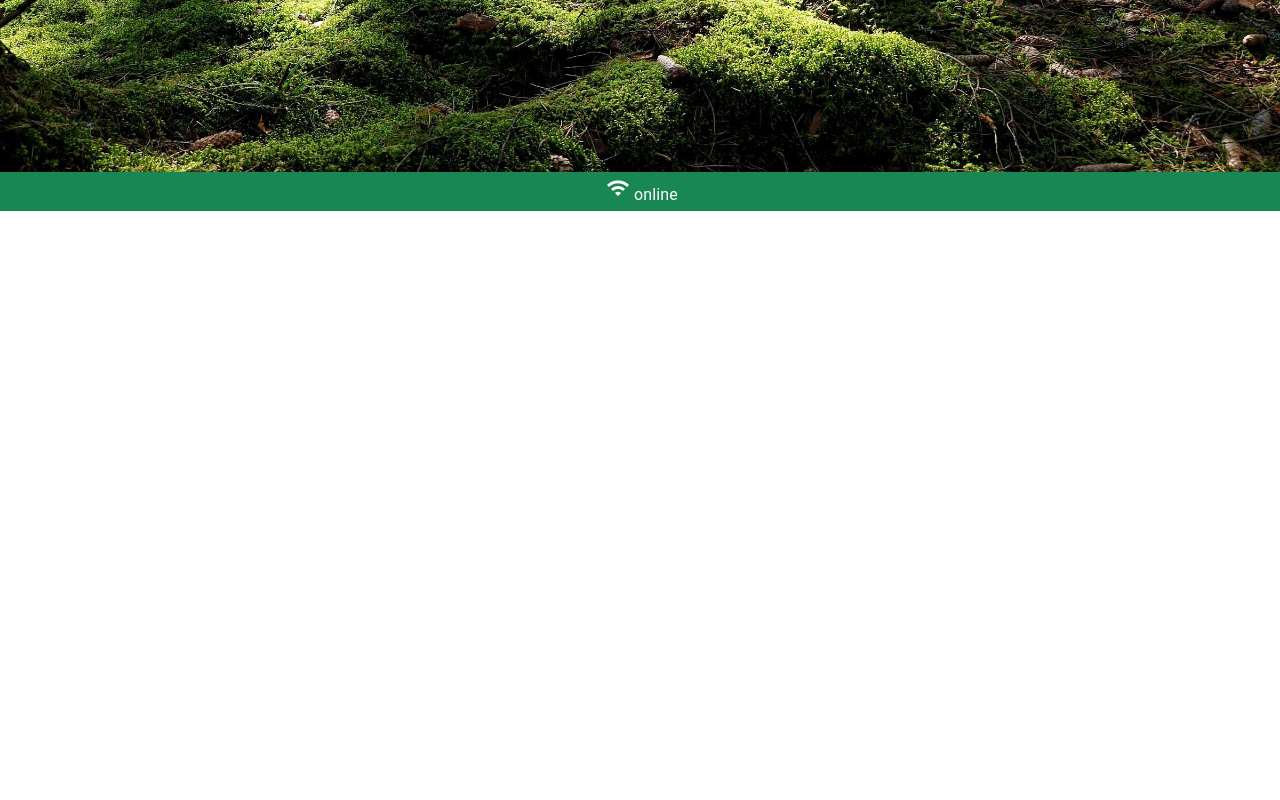
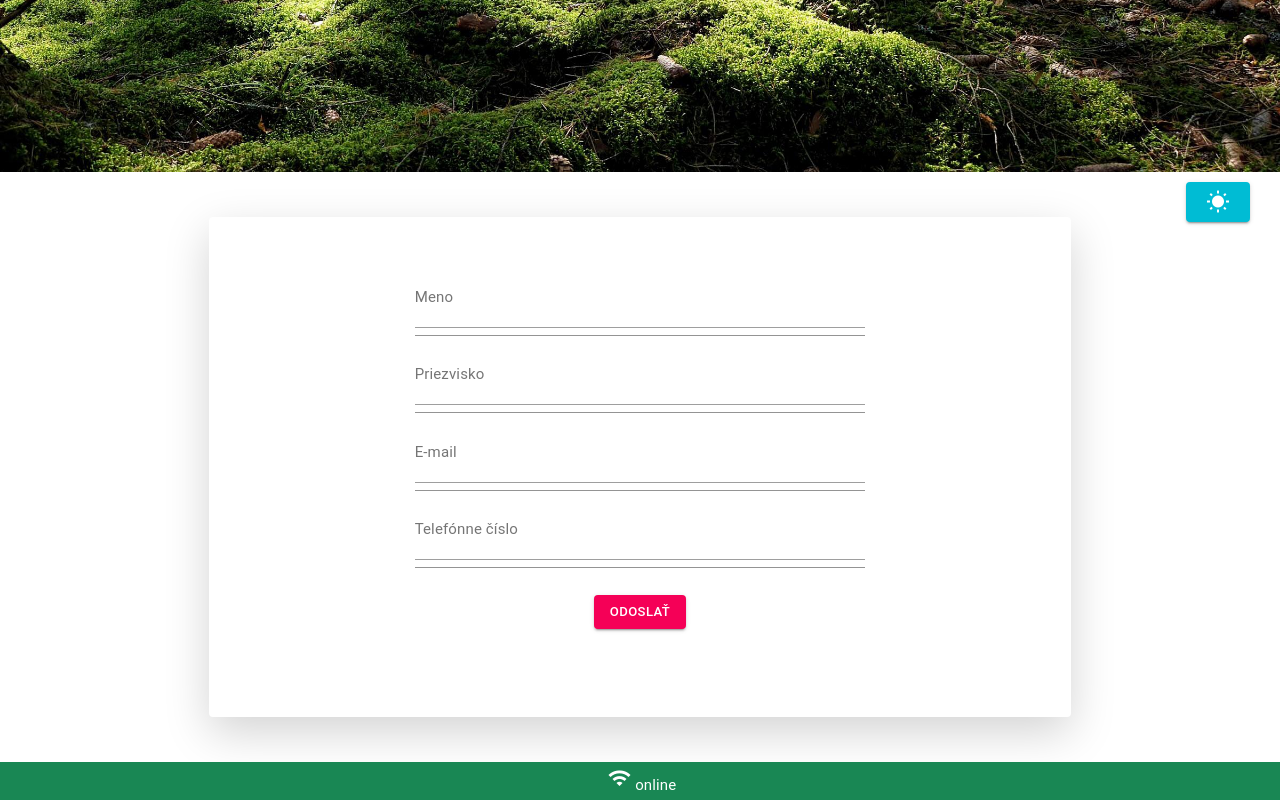
Before and after one commit to AdBrWebDev/helper-app, a React (Create React App) app: page /Nature in a window 1280 px wide. Shown: the part 548-1348 px from the top of the page. Before the commit the page ends 800 px from the top, so only its background shows below. Built offline with nearby package versions, Linux system fonts and the light colour scheme.

Commit message:
weather api created

```diff
--- a/package.json
+++ b/package.json
@@ -13,6 +13,7 @@
     "bootstrap": "^5.0.1",
     "chakra-ui": "^0.3.9",
     "framer-motion": "^4.1.16",
+    "gsap": "^3.6.1",
     "material-icons": "^0.6.3",
     "materialize-css": "^1.0.0-rc.2",
     "react": "^17.0.2",
--- a/src/App.css
+++ b/src/App.css
@@ -0,0 +1,28 @@
+::-webkit-scrollbar {
+    width: 6px;
+  }
+
+  ::-webkit-scrollbar-track {
+    box-shadow: inset 0 0 1px rgba(168, 167, 167,.1);
+    border-radius: 50px;
+    background-color: transparent;
+  }
+
+  ::-webkit-scrollbar-thumb {
+    background: rgb(53, 119, 8);
+    border-radius: 50px;
+  }
+
+  ::-webkit-scrollbar-thumb:hover {
+    background: rgb(37, 85, 5);
+  }
+
+  #dark-layer{
+    background: linear-gradient(rgba(1,1,1,.5), rgba(1,1,1,.6));
+    position: fixed;
+    height: 100%;
+    width: 100%;
+    top: 0;
+    left: 0;
+    z-index: 10000;
+  }
--- a/src/App.js
+++ b/src/App.js
@@ -11,9 +11,12 @@ import MenuIcon from '@material-ui/icons/Menu';
 import SearchIcons from '@material-ui/icons/Search';*/
 import 'bootstrap/dist/css/bootstrap.min.css';
 import 'material-icons/iconfont/material-icons.css';
+import 'materialize-css/dist/css/materialize.css';
 import Footer from './components/Footer';
+import './App.css';
 const MainPg = lazy(() => import('./pages/MainPg'));
 const Nature = lazy(() => import('./pages/Nature'));
+const Weather = lazy(() => import('./pages/Weather'))
 
 function App() {
   return (
@@ -32,6 +35,7 @@ function App() {
             <Route path="/Nature" component={Nature} />
         </Switch>
       </Router>
+      <Weather />
       <Footer />
       </Suspense>
   );
--- a/src/pages/Nature.js
+++ b/src/pages/Nature.js
@@ -1,10 +1,33 @@
 import Box from '@material-ui/core/Box';
+import Container from '@material-ui/core/Container';
 import '../App.css';
+import TextField from '@material-ui/core/TextField';
+import Button from '@material-ui/core/Button';
+import Card from '@material-ui/core/Card';
+import {gsap, TimelineLite, Power3} from 'gsap';
+import React, {useEffect} from 'react';
 
 export default function Nature(){
+    let tl = new TimelineLite();
+
+    useEffect(() => {
+        tl.from('img', {y: 200, opacity: 0, ease: Power3.zoomIn, delay: .5});
+    })
+
     return(
         <Box>
             <img className='w-100' src='/images/forest.jpg' alt='forest' id='nature-img' />
+            <Container>
+                <Card className="my-5 container p-5 shadow-lg" id='forest-form'>
+                    <form autoComplete="off" className="row container text-center px-5">
+                        <TextField label="Meno" className="my-1" />
+                        <TextField label="Priezvisko" className="my-1" />
+                        <TextField label="E-mail" className="my-1" autoComplete="off" />
+                        <TextField label="Telefónne číslo" className="my-1" />
+                        <Box><Button variant='contained' color='secondary' className="my-4">Odoslať</Button></Box>
+                    </form>
+                </Card>
+            </Container>
         </Box>
     )
 }
--- /dev/null
+++ b/src/pages/Weather.js
@@ -0,0 +1,44 @@
+import Box from '@material-ui/core/Box';
+import Container from '@material-ui/core/Container';
+import Typography from '@material-ui/core/Typography';
+import Button from '@material-ui/core/Button';
+import InputBase from '@material-ui/core/InputBase';
+import '../App.css';
+import React, {useState} from 'react';
+
+export default function Weather(){
+    const [weather, openWeather] = useState(false);
+    const [town, setTown] = useState('');
+
+    function searchWeather(){
+        fetch(`https://weatherapi-com.p.rapidapi.com/forecast.json?q=${town}&days=3`, {
+	"method": "GET",
+	"headers": {
+		"x-rapidapi-key": "759d3832c5msh709ed715aa8fe85p19ce62jsn5a971bf5878d",
+		"x-rapidapi-host": "weatherapi-com.p.rapidapi.com"
+	}
+    })
+    .then(res => res.json())
+    .then(response => {
+	    console.log(response);
+    })
+    }
+    return(
+        <>
+        <Button variant="contained" className="btn-floating pulse cyan" onClick={() => openWeather(!weather)} style={{bottom: 30, right: 30, position: 'absolute'}}><i className="material-icons">wb_sunny</i></Button>
+      {(weather) ?
+        (<Box id="dark-layer">
+            <Container className="bg-white mt-5 p-5 shadow-lg rounded" style={{height: '90%'}}>
+            <Button variant="contained" color="secondary" onClick={()=> openWeather(!weather)} style={{position: 'relative', float: 'right' ,top: -30, right: -30}}>x</Button>
+                <Box noValidate autoComplete="off" className="p-5 mt-5 text-center" >
+                    <InputBase value={town} onChange={(e) => setTown(e.target.value)} />
+                    <Button disabled={town.length === 0} onClick={() => searchWeather()} variant="contained" color="secondary"><i className="material-icons" on>search</i></Button>
+                </Box>
+                <Box>
+
+                </Box>
+            </Container>
+        </Box>) : null}
+        </>
+    )
+}
```
Also changed, not shown: src/logo.svg (deleted), 1 other file (tests, documents, lock files or other folders).
